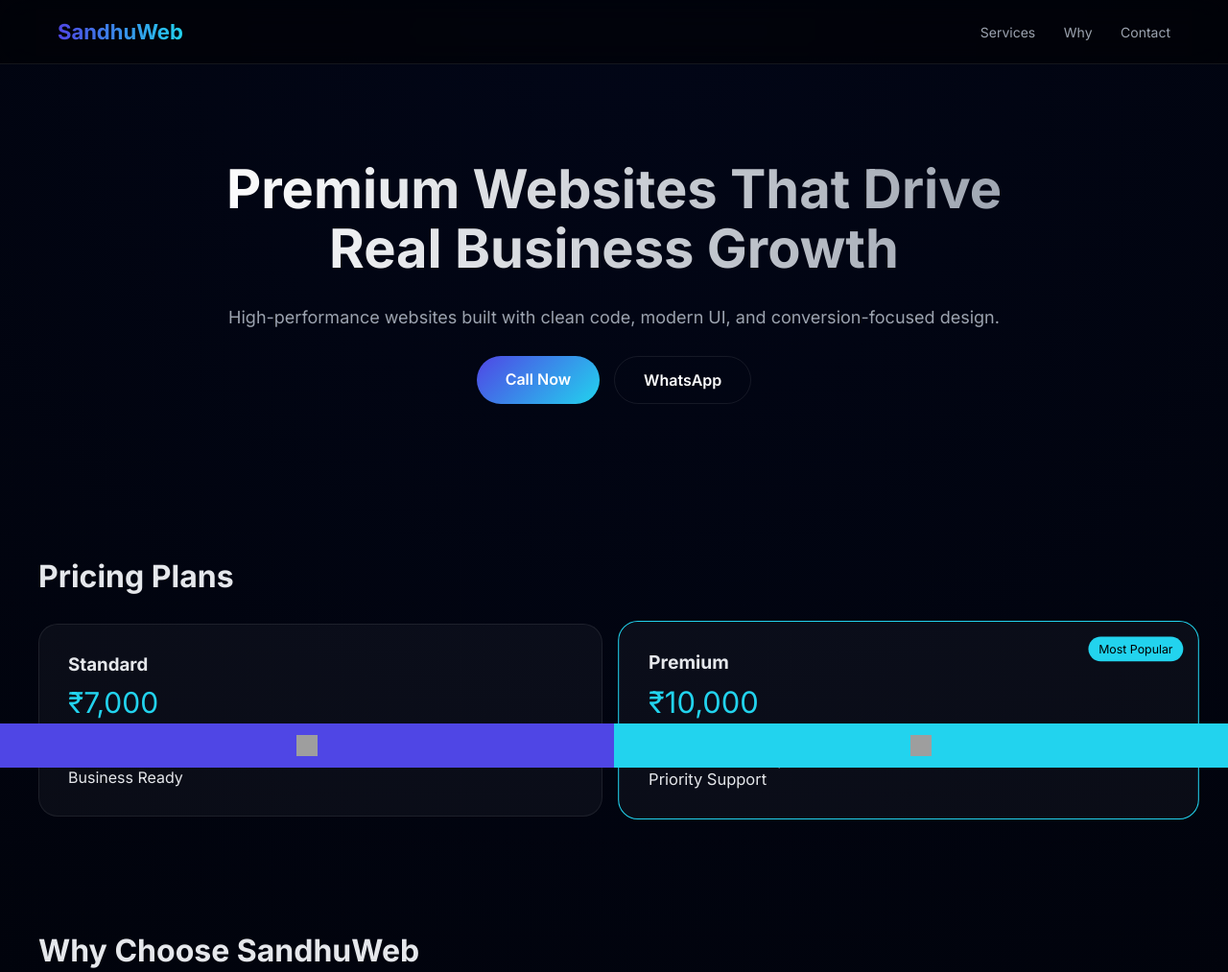
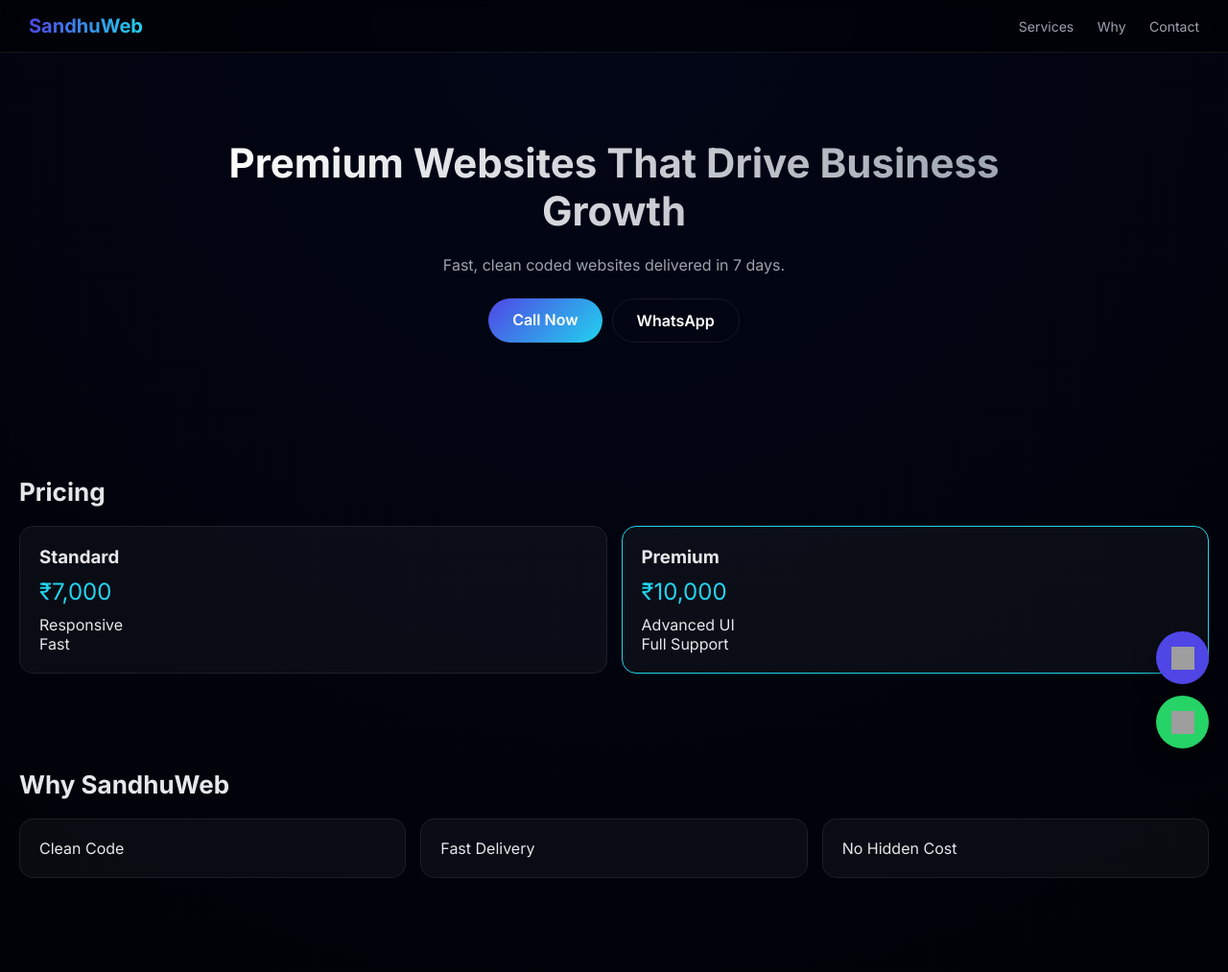
Before and after one commit to ppsinghkhush1-bit/sandhuweb, a plain HTML site: page index.html in a window 1280 px wide. Shown: the top 1013 px of the page at 96% size. Drawn offline with Linux system fonts and the light colour scheme; grey boxes are pictures that could not be loaded.

Commit message:
Update index.html

```diff
--- a/index.html
+++ b/index.html
@@ -4,6 +4,7 @@
 <meta charset="UTF-8">
 <meta name="viewport" content="width=device-width, initial-scale=1.0">
 <title>SandhuWeb | Premium Web Systems</title>
+
 <link href="https://fonts.googleapis.com/css2?family=Inter:wght@300;400;600;700&display=swap" rel="stylesheet">
 
 <style>
@@ -21,89 +22,100 @@
 
 nav{
 display:flex;justify-content:space-between;align-items:center;
-padding:20px 60px;position:sticky;top:0;
-background:rgba(0,0,0,.5);backdrop-filter:blur(14px);
+padding:15px 30px;position:sticky;top:0;
+background:rgba(0,0,0,.5);backdrop-filter:blur(10px);
 border-bottom:1px solid var(--border)
 }
-nav h1{font-size:22px;font-weight:700;background:linear-gradient(90deg,#4f46e5,#22d3ee);-webkit-background-clip:text;color:transparent}
-nav a{margin-left:25px;text-decoration:none;color:#9ca3af;font-size:14px}
+nav h1{
+font-size:20px;font-weight:700;
+background:linear-gradient(90deg,#4f46e5,#22d3ee);
+-webkit-background-clip:text;color:transparent
+}
+nav a{margin-left:20px;text-decoration:none;color:#9ca3af;font-size:14px}
 nav a:hover{color:white}
 
-.hero{padding:100px 20px;text-align:center;max-width:900px;margin:auto
+.hero{
+padding:90px 20px;text-align:center;max-width:900px;margin:auto
 }
 .hero h2{
-font-size:56px;font-weight:700;line-height:1.1;
+font-size:42px;font-weight:700;line-height:1.2;
 background:linear-gradient(90deg,#fff,#9ca3af);
 -webkit-background-clip:text;color:transparent
 }
-.hero p{margin-top:20px;color:#9ca3af;font-size:18px}
+.hero p{margin-top:15px;color:#9ca3af;font-size:16px}
 
-.hero-buttons{margin-top:30px;display:flex;gap:15px;justify-content:center;flex-wrap:wrap}
+.hero-buttons{margin-top:25px;display:flex;gap:10px;justify-content:center;flex-wrap:wrap}
 
 .btn{
-padding:14px 30px;border-radius:40px;text-decoration:none;font-weight:600;
+padding:12px 25px;border-radius:30px;text-decoration:none;font-weight:600;
 transition:.3s;border:1px solid var(--border)
 }
-
 .btn-primary{
 background:linear-gradient(135deg,#4f46e5,#22d3ee);
 color:white;border:none
 }
-.btn-primary:hover{transform:translateY(-3px);box-shadow:0 15px 40px rgba(79,70,229,.4)}
+.btn-primary:hover{transform:translateY(-3px);box-shadow:0 10px 30px rgba(79,70,229,.4)}
 
-.btn-outline{
-color:white;background:transparent
-}
+.btn-outline{color:white}
 .btn-outline:hover{background:rgba(255,255,255,.05)}
 
-section{padding:60px 40px}
-h2{font-size:32px;margin-bottom:30px}
+section{padding:50px 20px}
+h2{font-size:26px;margin-bottom:20px}
 
 .grid{
-display:grid;grid-template-columns:repeat(auto-fit,minmax(260px,1fr));gap:25px
+display:grid;grid-template-columns:repeat(auto-fit,minmax(220px,1fr));gap:15px
 }
 
 .card{
 background:var(--card);
 border:1px solid var(--border);
-padding:30px;border-radius:20px;
-transition:.35s;position:relative
+padding:20px;border-radius:15px;
+transition:.3s
+}
+.card:hover{transform:translateY(-5px)}
+
+.price{font-size:24px;margin:10px 0;color:var(--accent)}
+
+.highlight{border:1px solid #22d3ee}
+
+footer{text-align:center;padding:30px;color:#6b7280}
+
+/* FLOATING BUTTONS */
+.floating-contact{
+position:fixed;
+bottom:20px;
+right:20px;
+display:flex;
+flex-direction:column;
+gap:12px;
+z-index:999;
 }
 
-.card:hover{
-transform:translateY(-8px);
-border-color:#4f46e5;
-box-shadow:0 20px 50px rgba(0,0,0,.5)
+.circle-btn{
+width:55px;
+height:55px;
+border-radius:50%;
+display:flex;
+align-items:center;
+justify-content:center;
+box-shadow:0 10px 25px rgba(0,0,0,.4);
+transition:.3s;
 }
 
-.price{font-size:30px;margin:10px 0;color:var(--accent)}
-
-.badge{
-position:absolute;top:15px;right:15px;
-background:var(--accent);color:black;padding:5px 10px;border-radius:20px;font-size:12px
+.circle-btn img{
+width:24px;
+height:24px;
 }
 
-.highlight{
-border:1px solid #22d3ee;transform:scale(1.03)
+.call{background:#4f46e5}
+.whatsapp{background:#25D366}
+
+.circle-btn:hover{
+transform:scale(1.1);
 }
 
-footer{
-text-align:center;padding:40px;color:#6b7280
-}
-
-.footer-bar{
-position:fixed;bottom:0;width:100%;display:flex;
-background:rgba(0,0,0,.7);backdrop-filter:blur(10px)
-}
-.footer-bar a{flex:1;padding:12px;text-align:center;text-decoration:none;display:flex;justify-content:center;align-items:center}
-.footer-bar img{width:22px;height:22px}
-.footer-bar a:first-child{background:#4f46e5;color:white}
-.footer-bar a:last-child{background:#22d3ee;color:black}
-
 @media(max-width:768px){
-nav{padding:15px 20px}
-.hero h2{font-size:36px}
-section{padding:70px 20px}
+.hero h2{font-size:30px}
 }
 </style>
 </head>
@@ -120,9 +132,8 @@
 </nav>
 
 <div class="hero">
-<h2>Premium Websites That
-Drive Real Business Growth</h2>
-<p>High-performance websites built with clean code, modern UI, and conversion-focused design.</p>
+<h2>Premium Websites That Drive Business Growth</h2>
+<p>Fast, clean coded websites delivered in 7 days.</p>
 
 <div class="hero-buttons">
 <a class="btn btn-primary" href="tel:+919779300886">Call Now</a>
@@ -131,64 +142,41 @@
 </div>
 
 <section id="services">
-<h2>Pricing Plans</h2>
+<h2>Pricing</h2>
 <div class="grid">
 
 <div class="card">
 <h3>Standard</h3>
 <p class="price">₹7,000</p>
-<p>Responsive Design</p>
-<p>Fast Loading</p>
-<p>Business Ready</p>
+<p>Responsive</p>
+<p>Fast</p>
 </div>
 
 <div class="card highlight">
-<div class="badge">Most Popular</div>
 <h3>Premium</h3>
 <p class="price">₹10,000</p>
-<p>Advanced UI/UX</p>
-<p>Full Website Setup</p>
-<p>Priority Support</p>
+<p>Advanced UI</p>
+<p>Full Support</p>
 </div>
 
 </div>
 </section>
 
 <section id="why">
-<h2>Why Choose SandhuWeb</h2>
+<h2>Why SandhuWeb</h2>
 <div class="grid">
-<div class="card">Clean & Optimized Code</div>
-<div class="card">Fast Performance</div>
-<div class="card">No Hidden Costs</div>
-<div class="card">Delivery in 7 Days</div>
+<div class="card">Clean Code</div>
+<div class="card">Fast Delivery</div>
+<div class="card">No Hidden Cost</div>
 </div>
 </section>
 
 <section>
-<h2>Who We Work With</h2>
-<div class="grid">
-<div class="card">Hotels</div>
-<div class="card">Shops</div>
-<div class="card">Businesses</div>
-</div>
-</section>
-
-<section>
-<h2>Simple Process</h2>
-<div class="grid">
-<div class="card">Contact</div>
-<div class="card">Share Details</div>
-<div class="card">We Build</div>
-<div class="card">Launch</div>
-</div>
-</section>
-
-<section id="about">
 <h2>About</h2>
 <div class="card">
 <p><b>Name:</b> Khushwinder Singh</p>
 <p><b>Location:</b> Punjab, India</p>
-<p><b>Skills:</b> HTML, CSS, JavaScript, Responsive Design, UI/UX Design, Website Optimization, Business Website Development</p>
+<p><b>Skills:</b> HTML, CSS, JavaScript, UI/UX, Responsive Design</p>
 </div>
 </section>
 
@@ -200,12 +188,14 @@
 </div>
 </section>
 
-<div class="footer-bar">
-<a href="tel:+919779300886">
-<img src="https://cdn-icons-png.flaticon.com/512/724/724664.png" alt="call">
+<!-- FLOATING CIRCLE BUTTONS -->
+<div class="floating-contact">
+<a href="tel:+919779300886" class="circle-btn call">
+<img src="https://cdn-icons-png.flaticon.com/512/724/724664.png">
 </a>
-<a href="https://wa.me/919779300886">
-<img src="https://cdn-icons-png.flaticon.com/512/733/733585.png" alt="whatsapp">
+
+<a href="https://wa.me/919779300886" class="circle-btn whatsapp">
+<img src="https://cdn-icons-png.flaticon.com/512/733/733585.png">
 </a>
 </div>
 
```
